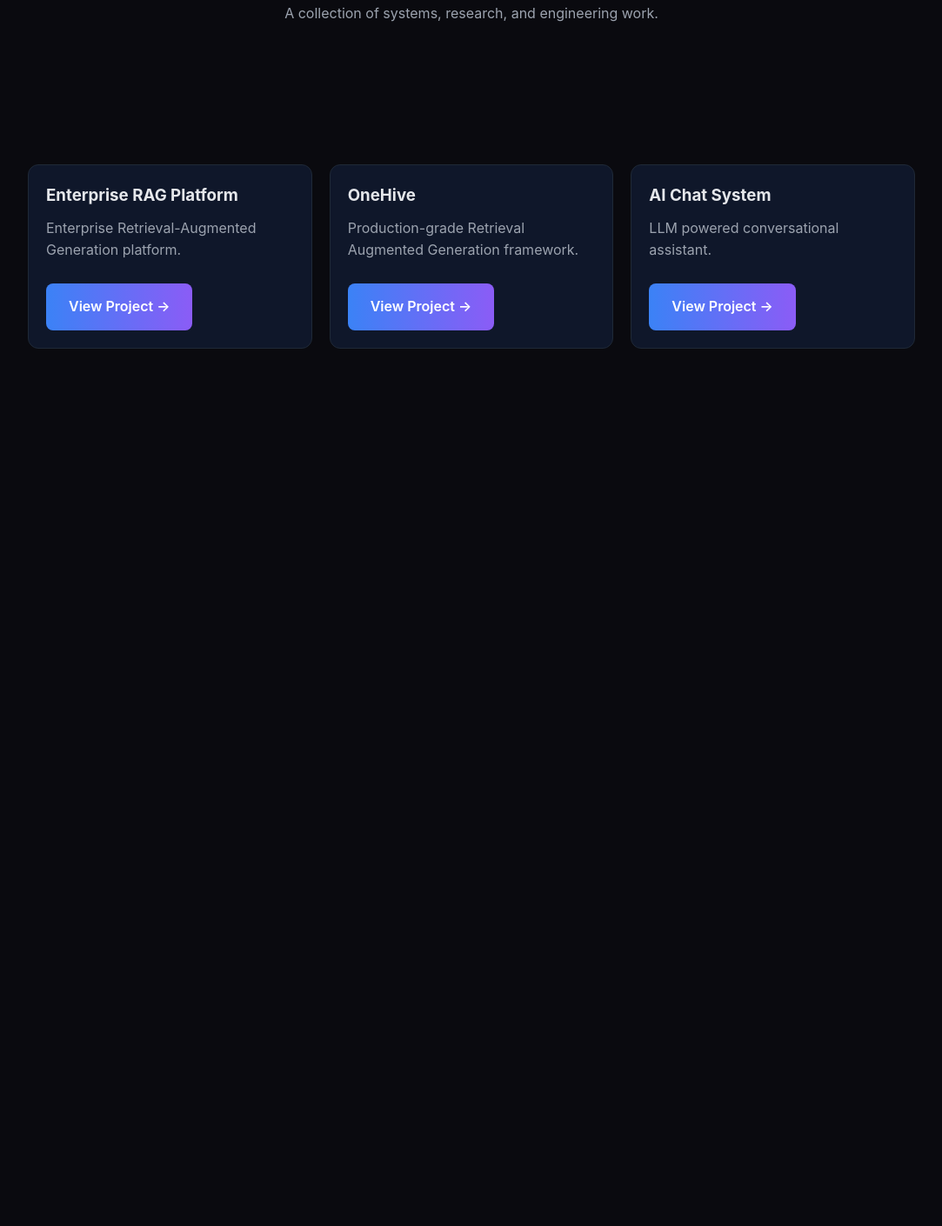
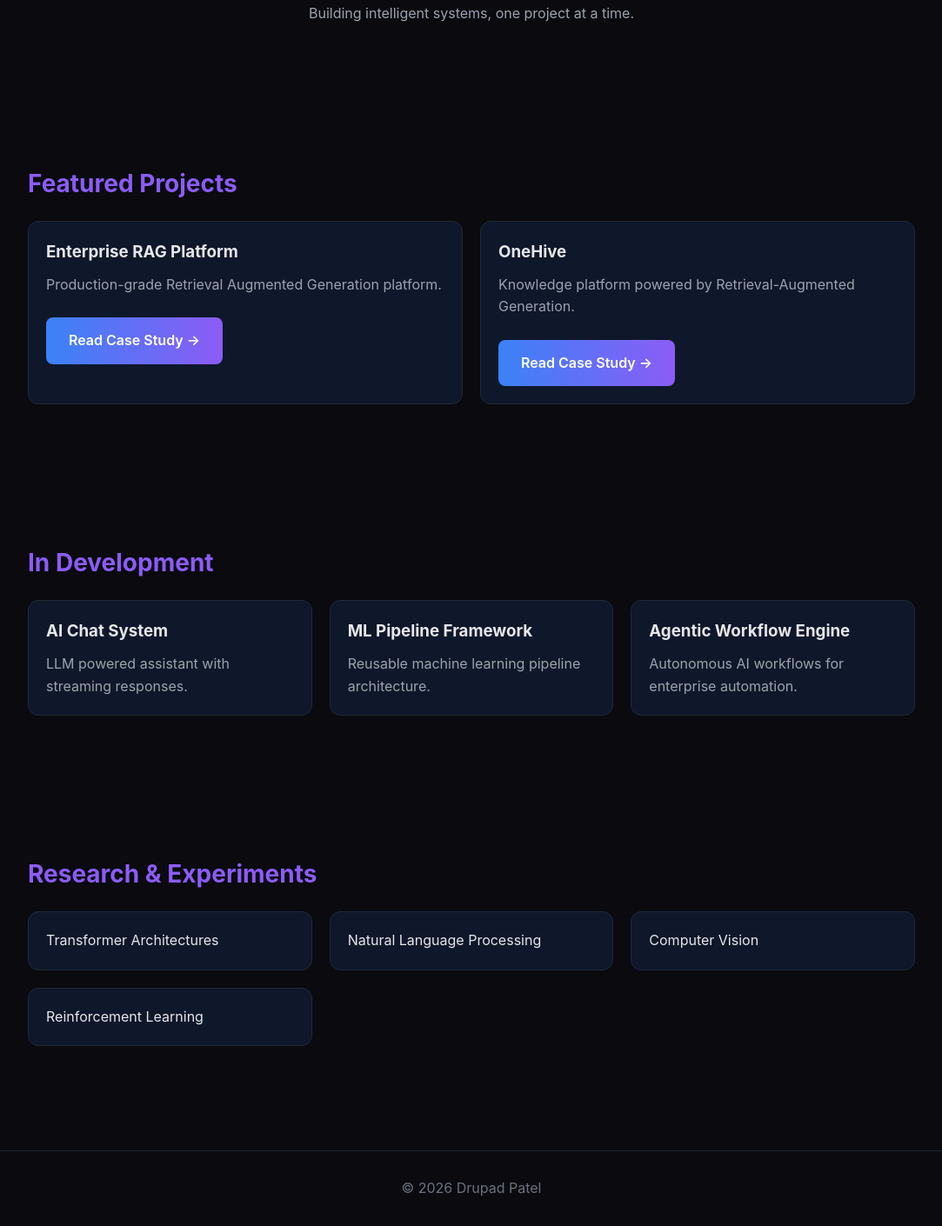
Before and after one commit to PATEL-DRUPAD/drupad-ai-lab, a plain HTML site: page projects.html in a window 1280 px wide. Shown: the part 267-1677 px from the top of the page at 87% size, without its empty margins (98-1181 px from the left). Before the commit the page ends 800 px from the top, so only its background shows below. Drawn offline with Linux system fonts and the light colour scheme.

Commit message:
Refactor projects.html with new content and structure
Updated project titles, descriptions, and added new sections for featured projects and research.

```diff
--- a/projects.html
+++ b/projects.html
@@ -4,14 +4,11 @@
 <head>
 
 <meta charset="UTF-8">
+<meta name="viewport" content="width=device-width,initial-scale=1.0">
 
-<meta name="viewport"
-content="width=device-width,initial-scale=1.0">
+<title>Projects | Drupad Patel</title>
 
-<title>Projects | Drupad AI Lab</title>
-
-<link rel="stylesheet"
-href="styles.css">
+<link rel="stylesheet" href="styles.css">
 
 </head>
 
@@ -20,19 +17,13 @@ href="styles.css">
 <header class="navbar">
 
 <div class="brand">
-
 <h1>Drupad Patel</h1>
-
 <span>AI Lab</span>
-
 </div>
 
 <nav>
-
 <a href="index.html">Home</a>
-
 <a href="projects.html">Projects</a>
-
 </nav>
 
 </header>
@@ -44,13 +35,15 @@ Projects
 </h2>
 
 <p>
-A collection of systems, research,
-and engineering work.
+Building intelligent systems,
+one project at a time.
 </p>
 
 </section>
 
 <section class="section">
+
+<h2>Featured Projects</h2>
 
 <div class="grid">
 
@@ -59,14 +52,14 @@ and engineering work.
 <h3>Enterprise RAG Platform</h3>
 
 <p>
-Enterprise Retrieval-Augmented
+Production-grade Retrieval Augmented
 Generation platform.
 </p>
 
 <a class="project-button"
 href="project/enterprise-rag.html">
 
-View Project →
+Read Case Study →
 
 </a>
 
@@ -77,32 +70,14 @@ View Project →
 <h3>OneHive</h3>
 
 <p>
-Production-grade Retrieval
-Augmented Generation framework.
+Knowledge platform powered
+by Retrieval-Augmented Generation.
 </p>
 
 <a class="project-button"
 href="project/onehive.html">
 
-View Project →
-
-</a>
-
-</div>
-
-<div class="card">
-
-<h3>AI Chat System</h3>
-
-<p>
-LLM powered conversational
-assistant.
-</p>
-
-<a class="project-button"
-href="project/ai-chat.html">
-
-View Project →
+Read Case Study →
 
 </a>
 
@@ -112,6 +87,98 @@ View Project →
 
 </section>
 
+<section class="section">
+
+<h2>In Development</h2>
+
+<div class="grid">
+
+<div class="card">
+
+<h3>AI Chat System</h3>
+
+<p>
+LLM powered assistant with
+streaming responses.
+
+</p>
+
+</div>
+
+<div class="card">
+
+<h3>ML Pipeline Framework</h3>
+
+<p>
+
+Reusable machine learning
+pipeline architecture.
+
+</p>
+
+</div>
+
+<div class="card">
+
+<h3>Agentic Workflow Engine</h3>
+
+<p>
+
+Autonomous AI workflows
+for enterprise automation.
+
+</p>
+
+</div>
+
+</div>
+
+</section>
+
+<section class="section">
+
+<h2>Research & Experiments</h2>
+
+<div class="grid">
+
+<div class="card">
+
+Transformer Architectures
+
+</div>
+
+<div class="card">
+
+Natural Language Processing
+
+</div>
+
+<div class="card">
+
+Computer Vision
+
+</div>
+
+<div class="card">
+
+Reinforcement Learning
+
+</div>
+
+</div>
+
+</section>
+
+<footer>
+
+<p>
+
+© 2026 Drupad Patel
+
+</p>
+
+</footer>
+
 </body>
 
 </html>
```
